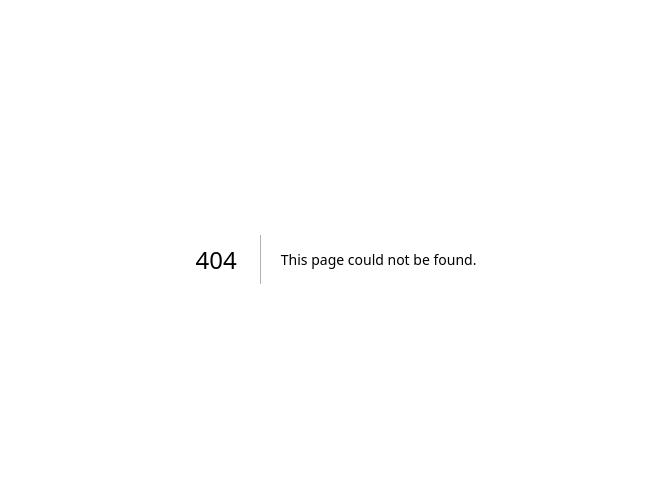
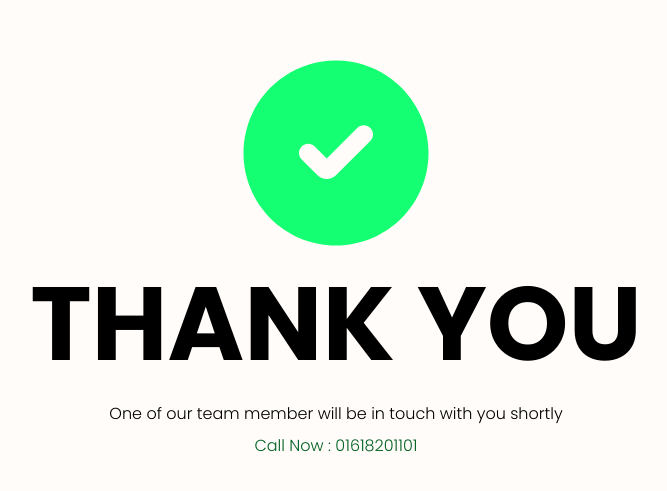
Before and after one commit to mykhail-druz/sponsorship-lawyers, a Next.js app: page /thank-you in a window 1280 px wide. Before the commit this address had no page. Shown: the part 141-632 px from the top of the page, without its empty margins (304-971 px from the left). Built offline with nearby package versions, Linux system fonts and the light colour scheme; a web font is replaced by a local one.

Commit message:
Thank you page

```diff
--- /dev/null
+++ b/src/app/thank-you/page.tsx
@@ -0,0 +1,24 @@
+import styles from "./thank-you.module.css";
+import Success from "@/icons/thank-you/Vector.svg";
+import { poppins } from "@/fonts/fonts";
+
+export default function ThankYou() {
+  return (
+    <section className={`${styles.section} ${poppins.className}`}>
+      <div className={styles.container}>
+        <div className="flex justify-center">
+          <Success />
+        </div>
+        <div className="text-center">
+          <p className={styles.title}>Thank you</p>
+          <p className="text-[16px] font-light mb-2">
+            One of our team member will be in touch with you shortly
+          </p>
+          <p className="text-[16px] text-[#016122] font-light">
+            Call Now : <a href="tel:+4401618201101">01618201101</a>
+          </p>
+        </div>
+      </div>
+    </section>
+  );
+}
--- /dev/null
+++ b/src/app/thank-you/thank-you.module.css
@@ -0,0 +1,11 @@
+.section {
+    @apply flex h-screen w-full bg-[#FFFCF9] items-center;
+}
+
+.container {
+    @apply mx-auto;
+}
+
+.title {
+    @apply uppercase font-bold text-[104px];
+}
```
Also changed, not shown: src/icons/thank-you/Vector.svg (added).
